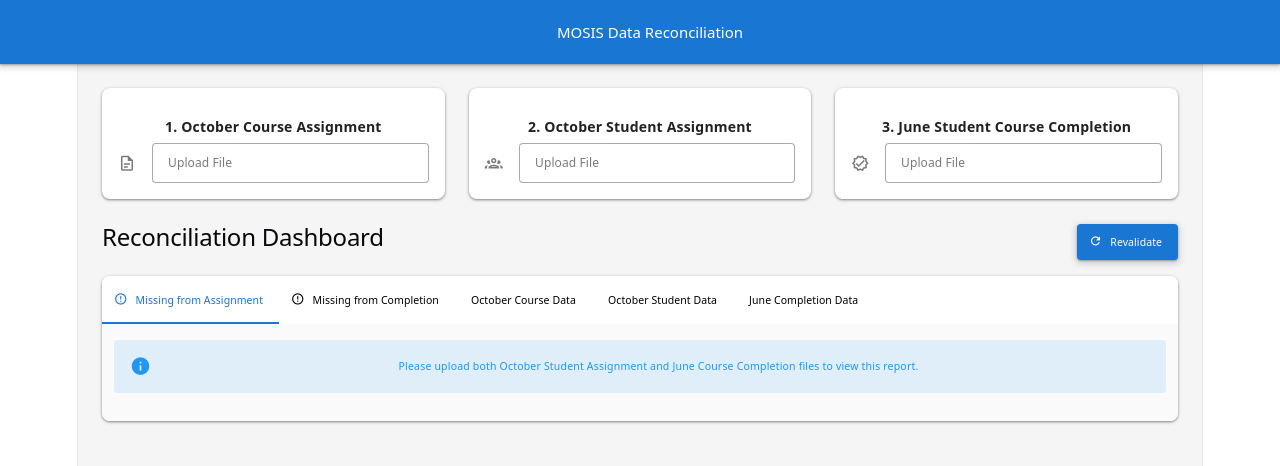
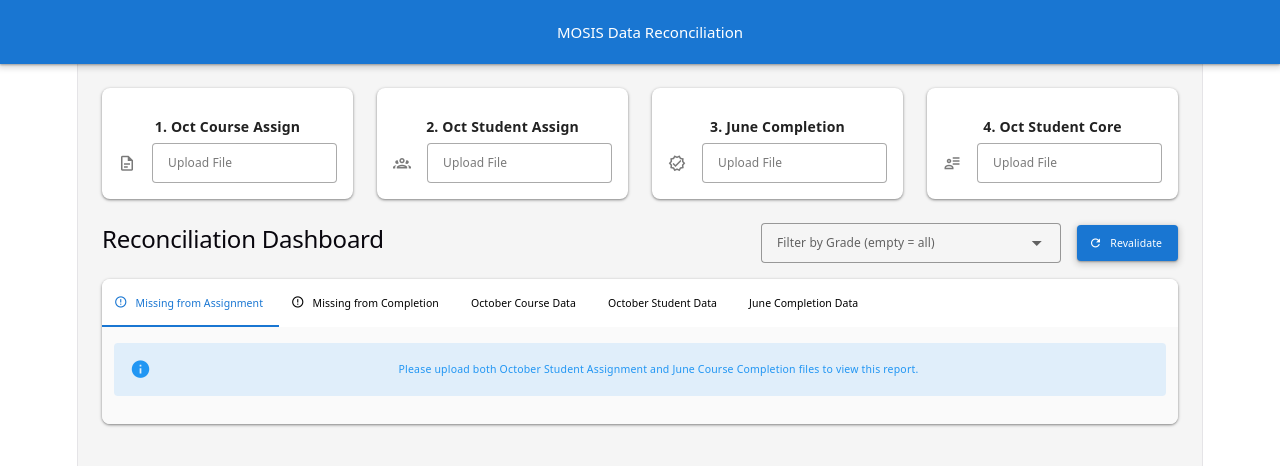
Before and after one commit to cookbrianj/MO_Course_Tools, a Vue app: page / in a window 1280 px wide. Shown: the top 466 px of the page. Built offline with nearby package versions, Linux system fonts and the light colour scheme.

Commit message:
Added reconstruction of October Assigment from completion record and student core.

```diff
--- a/src/App.vue
+++ b/src/App.vue
@@ -8,9 +8,9 @@
       <v-container fluid class="px-6 py-6">
         <!-- Upload Section -->
         <v-row class="mb-6">
-          <v-col cols="12" md="4">
+          <v-col cols="12" md="3">
             <v-card class="elevation-1 rounded-lg pa-4">
-              <h3 class="text-subtitle-1 font-weight-bold mb-2">1. October Course Assignment</h3>
+              <h3 class="text-subtitle-1 font-weight-bold mb-2" title="October Course Assignment">1. Oct Course Assign</h3>
               <v-file-input
                 v-model="files.octCourse"
                 accept=".csv,.txt,.tsv"
@@ -23,9 +23,9 @@
               ></v-file-input>
             </v-card>
           </v-col>
-          <v-col cols="12" md="4">
+          <v-col cols="12" md="3">
             <v-card class="elevation-1 rounded-lg pa-4">
-              <h3 class="text-subtitle-1 font-weight-bold mb-2">2. October Student Assignment</h3>
+              <h3 class="text-subtitle-1 font-weight-bold mb-2" title="October Student Assignment">2. Oct Student Assign</h3>
               <v-file-input
                 v-model="files.octStudent"
                 accept=".csv,.txt,.tsv"
@@ -38,9 +38,9 @@
               ></v-file-input>
             </v-card>
           </v-col>
-          <v-col cols="12" md="4">
+          <v-col cols="12" md="3">
             <v-card class="elevation-1 rounded-lg pa-4">
-              <h3 class="text-subtitle-1 font-weight-bold mb-2">3. June Student Course Completion</h3>
+              <h3 class="text-subtitle-1 font-weight-bold mb-2" title="June Student Course Completion">3. June Completion</h3>
               <v-file-input
                 v-model="files.juneCompletion"
                 accept=".csv,.txt,.tsv"
@@ -53,26 +53,55 @@
               ></v-file-input>
             </v-card>
           </v-col>
+          <v-col cols="12" md="3">
+            <v-card class="elevation-1 rounded-lg pa-4">
+              <h3 class="text-subtitle-1 font-weight-bold mb-2" title="October Student Core">4. Oct Student Core</h3>
+              <v-file-input
+                v-model="files.octStudentCore"
+                accept=".csv,.txt,.tsv"
+                label="Upload File"
+                variant="outlined"
+                density="compact"
+                hide-details
+                prepend-icon="mdi-account-details-outline"
+                @update:modelValue="handleFileUpload($event, 'octStudentCore')"
+              ></v-file-input>
+            </v-card>
+          </v-col>
         </v-row>
 
         <!-- Dashboard Tabs -->
         <div class="d-flex justify-space-between align-center mb-4">
           <h2 class="text-h6 font-weight-medium text-grey-darken-3">Reconciliation Dashboard</h2>
-          <v-btn color="primary" prepend-icon="mdi-refresh" @click="revalidate" elevation="2">
-            Revalidate
-          </v-btn>
+          <div class="d-flex align-center">
+            <v-select
+              v-model="selectedGrades"
+              :items="availableGrades"
+              label="Filter by Grade (empty = all)"
+              multiple
+              chips
+              closable-chips
+              variant="outlined"
+              density="compact"
+              hide-details
+              style="min-width: 300px; max-width: 500px;"
+            ></v-select>
+            <v-btn color="primary" prepend-icon="mdi-refresh" @click="revalidate" elevation="2" class="ml-4">
+              Revalidate
+            </v-btn>
+          </div>
         </div>
         <v-card class="elevation-1 rounded-lg">
           <v-tabs v-model="activeTab" color="primary" bg-color="white">
             <v-tab value="missingAssignment">
               <v-icon start>mdi-alert-circle-outline</v-icon>
               Missing from Assignment
-              <v-badge v-if="missingFromAssignment.length" :content="missingFromAssignment.length" color="error" inline></v-badge>
+              <v-badge v-if="filteredMissingAssignmentCount" :content="filteredMissingAssignmentCount" color="error" inline></v-badge>
             </v-tab>
             <v-tab value="missingCompletion">
               <v-icon start>mdi-alert-circle-outline</v-icon>
               Missing from Completion
-              <v-badge v-if="missingFromCompletion.length" :content="missingFromCompletion.length" color="warning" inline></v-badge>
+              <v-badge v-if="filteredMissingCompletionCount" :content="filteredMissingCompletionCount" color="warning" inline></v-badge>
             </v-tab>
             <v-tab value="octCourse">October Course Data</v-tab>
             <v-tab value="octStudent">October Student Data</v-tab>
@@ -92,8 +121,19 @@
                   :items="missingFromAssignment"
                   filename="MissingFromAssignment.csv"
                   :errorCheck="() => true"
+                  :externalFilter="row => isRowVisible(row, 'juneCompletion')"
                   @add-row="datasets.juneCompletion.unshift($event)"
-                />
+                  show-actions
+                >
+                  <template v-slot:bulk-actions>
+                    <v-btn color="info" variant="elevated" size="small" prepend-icon="mdi-auto-fix" @click="reconstructAll" class="mr-4">
+                      Reconstruct All Possible
+                    </v-btn>
+                  </template>
+                  <template v-slot:item-actions="{ item }">
+                    <v-btn icon="mdi-auto-fix" color="info" variant="text" size="small" @click="reconstructSingle(item)" title="Auto-Reconstruct"></v-btn>
+                  </template>
+                </DataTable>
               </v-window-item>
 
               <v-window-item value="missingCompletion">
@@ -106,6 +146,7 @@
                   :items="missingFromCompletion"
                   filename="MissingFromCompletion.csv"
                   :errorCheck="() => true"
+                  :externalFilter="row => isRowVisible(row, 'octStudent')"
                   @add-row="datasets.octStudent.unshift($event)"
                 />
               </v-window-item>
@@ -114,6 +155,7 @@
                 <DataTable
                   title="October Course Assignment"
                   :items="datasets.octCourse"
+                  :externalFilter="row => isRowVisible(row, 'octCourse')"
                   @update:items="datasets.octCourse = $event"
                   @add-row="datasets.octCourse.unshift($event)"
                   filename="OctoberCourse_Edited.csv"
@@ -124,6 +166,7 @@
                 <DataTable
                   title="October Student Assignment"
                   :items="datasets.octStudent"
+                  :externalFilter="row => isRowVisible(row, 'octStudent')"
                   @update:items="datasets.octStudent = $event"
                   @add-row="datasets.octStudent.unshift($event)"
                   filename="OctoberStudent_Edited.csv"
@@ -134,6 +177,7 @@
                 <DataTable
                   title="June Student Course Completion"
                   :items="datasets.juneCompletion"
+                  :externalFilter="row => isRowVisible(row, 'juneCompletion')"
                   @update:items="datasets.juneCompletion = $event"
                   @add-row="datasets.juneCompletion.unshift($event)"
                   filename="JuneCompletion_Edited.csv"
@@ -145,6 +189,13 @@
         </v-card>
       </v-container>
     </v-main>
+
+    <v-snackbar v-model="snackbar.show" :color="snackbar.color" :timeout="4000">
+      {{ snackbar.text }}
+      <template v-slot:actions>
+        <v-btn color="white" variant="text" @click="snackbar.show = false">Close</v-btn>
+      </template>
+    </v-snackbar>
   </v-app>
 </template>
 
@@ -158,14 +209,62 @@ const activeTab = ref('missingAssignment')
 const files = reactive({
   octCourse: null,
   octStudent: null,
-  juneCompletion: null
+  juneCompletion: null,
+  octStudentCore: null
 })
 
 const datasets = reactive({
   octCourse: [],
   octStudent: [],
-  juneCompletion: []
+  juneCompletion: [],
+  octStudentCore: []
 })
+
+const datasetGradeKeys = reactive({
+  octCourse: null,
+  octStudent: null,
+  juneCompletion: null,
+  octStudentCore: null
+})
+
+const selectedGrades = ref([])
+
+const availableGrades = computed(() => {
+  const grades = new Set()
+  const extractGrades = (datasetName) => {
+    const gradeKey = datasetGradeKeys[datasetName]
+    if (!gradeKey) return
+    datasets[datasetName].forEach(row => {
+      const val = row[gradeKey]
+      if (val) grades.add(val)
+    })
+  }
+  extractGrades('octCourse')
+  extractGrades('octStudent')
+  extractGrades('juneCompletion')
+  extractGrades('octStudentCore')
+  return Array.from(grades).sort()
+})
+
+const isRowVisible = (row, datasetName) => {
+  if (selectedGrades.value.length === 0) return true
+
+  let gradeKey = datasetGradeKeys[datasetName]
+  if (!gradeKey || row[gradeKey] === undefined) {
+    for (const name of ['octCourse', 'octStudent', 'juneCompletion', 'octStudentCore']) {
+      if (datasetGradeKeys[name] && row[datasetGradeKeys[name]] !== undefined) {
+        gradeKey = datasetGradeKeys[name]
+        break
+      }
+    }
+  }
+
+  if (gradeKey && row[gradeKey] !== undefined) {
+    return selectedGrades.value.includes(row[gradeKey])
+  }
+
+  return true
+}
 
 const courseKeys = [
   'CurrentSchoolYear',
@@ -240,18 +339,18 @@ const handleFileUpload = (file, datasetName) => {
 
         if (gradeKeyIndex !== -1) {
           const gradeKey = keys[gradeKeyIndex]
-          normalizedData = normalizedData.filter(row => {
+          datasetGradeKeys[datasetName] = gradeKey
+          normalizedData.forEach(row => {
             const val = String(row[gradeKey] || '').trim()
             const num = parseInt(val, 10)
             if (!isNaN(num)) {
-              if (num > 5) {
-                // Zero-pad to 2 digits
-                row[gradeKey] = String(num).padStart(2, '0')
-                return true
-              }
+              row[gradeKey] = String(num).padStart(2, '0')
+            } else {
+              row[gradeKey] = val
             }
-            return false // Drop K, PK, PKP, etc.
           })
+        } else {
+          datasetGradeKeys[datasetName] = null
         }
       }
 
@@ -263,6 +362,159 @@ const handleFileUpload = (file, datasetName) => {
 
 const missingFromAssignment = ref([])
 const missingFromCompletion = ref([])
+
+const snackbar = reactive({
+  show: false,
+  text: '',
+  color: 'success'
+})
+
+const showMessage = (text, color = 'success') => {
+  snackbar.text = text
+  snackbar.color = color
+  snackbar.show = true
+}
+
+const findDemographics = (stateId) => {
+  if (!stateId || !datasets.octStudentCore.length) return null
+  const coreData = datasets.octStudentCore
+
+  const coreKeys = Object.keys(coreData[0] || {})
+  const coreStateIdKey = coreKeys.find(k => k.toLowerCase().replace(/[^a-z0-9]/g, '') === 'stateid' || k.toLowerCase().replace(/[^a-z0-9]/g, '') === 'mosisid')
+
+  if (!coreStateIdKey) return null
+
+  const match = coreData.find(row => String(row[coreStateIdKey]).trim() === String(stateId).trim())
+  if (!match) return null
+
+  return match
+}
+
+const reconstructRow = (juneRow, silent = false) => {
+  if (!datasets.octStudent.length) return false
+
+  const juneKeys = Object.keys(juneRow)
+  const stateIdKey = juneKeys.find(k => k.toLowerCase().replace(/[^a-z0-9]/g, '') === 'stateid' || k.toLowerCase().replace(/[^a-z0-9]/g, '') === 'mosisid')
+  const stateId = stateIdKey ? juneRow[stateIdKey] : null
+
+  if (!stateId) {
+    if (!silent) showMessage('Could not find StateID in the June record.', 'error')
+    return false
+  }
+
+  const coreMatch = findDemographics(stateId)
+  if (!coreMatch) {
+    if (!silent) showMessage(`StateID ${stateId} not found in October Student Core File.`, 'error')
+    return false
+  }
+
+  const targetKeys = Object.keys(datasets.octStudent[0] || {})
+  if (targetKeys.length === 0) {
+    if (!silent) showMessage('October Student file has no columns to map to.', 'error')
+    return false
+  }
+
+  const newRow = { _reconstructed: true }
+
+  const findKey = (keys, searchTerms) => {
+    return keys.find(k => {
+      const cleanK = k.toLowerCase().replace(/[^a-z0-9]/g, '')
+      return searchTerms.some(term => cleanK.includes(term))
+    })
+  }
+
+  const targetGenderKey = findKey(targetKeys, ['gender'])
+  const targetRaceKey = findKey(targetKeys, ['race', 'ethnicity'])
+  const targetIepKey = findKey(targetKeys, ['iep', 'disability'])
+
+  const coreGenderKey = findKey(Object.keys(coreMatch), ['gender'])
+  const coreRaceKey = findKey(Object.keys(coreMatch), ['race', 'ethnicity'])
+  const coreIepKey = findKey(Object.keys(coreMatch), ['iep', 'disability'])
+
+  const targetDobKey = findKey(targetKeys, ['dob', 'dateofbirth', 'birthdate'])
+  const juneDobKey = findKey(juneKeys, ['dob', 'dateofbirth', 'birthdate'])
+
+  const targetGradeKey = datasetGradeKeys.octStudent || findKey(targetKeys, ['grade'])
+  const juneGradeKey = datasetGradeKeys.juneCompletion || findKey(juneKeys, ['grade'])
+
+  targetKeys.forEach(tKey => {
+    const cleanTKey = tKey.toLowerCase().replace(/[^a-z0-9]/g, '')
+    const isStudentKey = studentKeys.some(sk => sk.toLowerCase().replace(/[^a-z0-9]/g, '') === cleanTKey)
+
+    if (isStudentKey) {
+      const jKey = findKey(juneKeys, [cleanTKey])
+      newRow[tKey] = jKey ? juneRow[jKey] : ''
+    }
+    else if (tKey === targetDobKey && juneDobKey) {
+      newRow[tKey] = juneRow[juneDobKey]
+    }
+    else if (tKey === targetGradeKey && juneGradeKey) {
+      newRow[tKey] = juneRow[juneGradeKey]
+    }
+    else if (tKey === targetGenderKey && coreGenderKey) {
+      newRow[tKey] = coreMatch[coreGenderKey]
+    }
+    else if (tKey === targetRaceKey && coreRaceKey) {
+      newRow[tKey] = coreMatch[coreRaceKey]
+    }
+    else if (tKey === targetIepKey && coreIepKey) {
+      newRow[tKey] = coreMatch[coreIepKey]
+    }
+    else {
+      newRow[tKey] = ''
+    }
+  })
+
+  datasets.octStudent.unshift(newRow)
+  return true
+}
+
+const reconstructSingle = (row) => {
+  if (!datasets.octStudentCore.length) {
+    showMessage('Please upload the October Student Core file first.', 'warning')
+    return
+  }
+  const success = reconstructRow(row)
+  if (success) {
+    revalidate()
+    showMessage('Record successfully reconstructed.', 'success')
+  }
+}
+
+const reconstructAll = () => {
+  if (!datasets.octStudentCore.length) {
+    showMessage('Please upload the October Student Core file first.', 'warning')
+    return
+  }
+
+  let successCount = 0
+  let failCount = 0
+
+  const visibleMissing = missingFromAssignment.value.filter(row => isRowVisible(row, 'juneCompletion'))
+
+  visibleMissing.forEach(row => {
+    if (reconstructRow(row, true)) {
+      successCount++
+    } else {
+      failCount++
+    }
+  })
+
+  if (successCount > 0) {
+    revalidate()
+    showMessage(`Successfully reconstructed ${successCount} record(s). ${failCount} failed.`, 'success')
+  } else {
+    showMessage('Could not reconstruct any records. Make sure the Student Core file contains matching State IDs.', 'error')
+  }
+}
+
+const filteredMissingAssignmentCount = computed(() =>
+  missingFromAssignment.value.filter(row => isRowVisible(row, 'juneCompletion')).length
+)
+
+const filteredMissingCompletionCount = computed(() =>
+  missingFromCompletion.value.filter(row => isRowVisible(row, 'octStudent')).length
+)
 
 const revalidate = () => {
   if (!datasets.juneCompletion.length || !datasets.octStudent.length) {
--- a/src/components/DataTable.vue
+++ b/src/components/DataTable.vue
@@ -1,7 +1,10 @@
 <template>
   <div class="data-table-container">
     <div class="d-flex justify-space-between align-center mb-4">
-      <h3 class="text-h6 font-weight-regular">{{ title }}</h3>
+      <div class="d-flex align-center">
+        <h3 class="text-h6 font-weight-regular mr-4">{{ title }}</h3>
+        <slot name="bulk-actions"></slot>
+      </div>
       <div>
         <v-btn color="primary" variant="text" prepend-icon="mdi-plus" @click="addRow" class="mr-2">
           Add Record
@@ -24,6 +27,7 @@
         <tr>
           <td v-for="header in headers" :key="header.key" class="pa-1 bg-grey-lighten-4">
             <v-text-field
+              v-if="header.key !== 'actions'"
               v-model="filters[header.key]"
               density="compact"
               variant="outlined"
@@ -36,8 +40,12 @@
       </template>
 
       <template v-slot:item="{ item }">
-        <tr>
+        <tr :class="{ 'bg-green-lighten-4': (item.raw || item)._reconstructed }">
           <td v-for="header in headers" :key="header.key" :class="{ 'error-cell': isError(item.raw || item, header.key) }">
+            <template v-if="header.key === 'actions'">
+              <slot name="item-actions" :item="item.raw || item"></slot>
+            </template>
+            <template v-else>
               <div
                 v-if="editingCell.item !== item || editingCell.key !== header.key"
                 @click="startEdit(item, header.key, (item.raw || item)[header.key])"
@@ -56,6 +64,7 @@
                 @keyup.enter="saveEdit(item, header.key)"
                 @keyup.esc="cancelEdit"
               ></v-text-field>
+            </template>
           </td>
         </tr>
       </template>
@@ -77,6 +86,14 @@ const props = defineProps({
   errorCheck: {
     type: Function,
     default: () => false
+  },
+  externalFilter: {
+    type: Function,
+    default: () => true
+  },
+  showActions: {
+    type: Boolean,
+    default: false
   }
 })
 
@@ -90,19 +107,25 @@ watch(() => props.items, (newItems) => {
 
 const headers = computed(() => {
   if (localItems.value.length === 0) return []
-  const keys = Object.keys(localItems.value[0])
-  return keys.map(key => ({
+  const keys = Object.keys(localItems.value[0]).filter(k => k !== '_reconstructed')
+  const h = keys.map(key => ({
     title: key,
     key: key,
     align: 'start',
     sortable: true
   }))
+  if (props.showActions) {
+    h.push({ title: 'Actions', key: 'actions', align: 'center', sortable: false })
+  }
+  return h
 })
 
 const filters = ref({})
 
 const filteredItems = computed(() => {
   return localItems.value.filter(row => {
+    if (!props.externalFilter(row)) return false
+
     for (const key in filters.value) {
       const filterValue = filters.value[key]
       if (filterValue) {
@@ -157,7 +180,13 @@ const addRow = () => {
 }
 
 const exportData = () => {
-  const csv = Papa.unparse(localItems.value)
+  // Strip _reconstructed internal flag before exporting
+  const cleanItems = localItems.value.map(item => {
+    const cleanItem = { ...item }
+    delete cleanItem._reconstructed
+    return cleanItem
+  })
+  const csv = Papa.unparse(cleanItems)
   const blob = new Blob([csv], { type: 'text/csv;charset=utf-8;' })
   const link = document.createElement('a')
   const url = URL.createObjectURL(blob)
```
Also changed, not shown: 1 other file (tests, documents, lock files or other folders). Lines whose indentation alone changed are shown as unchanged.
